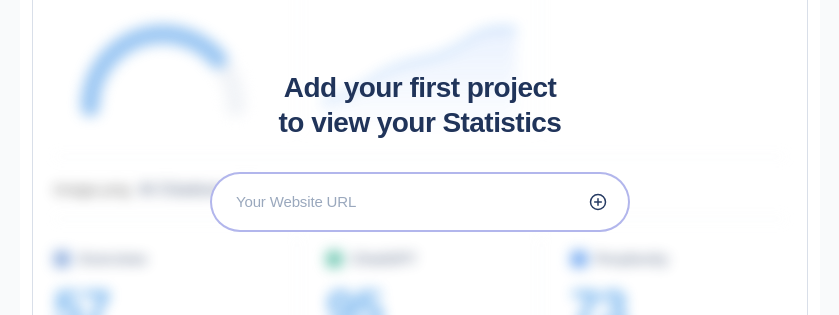
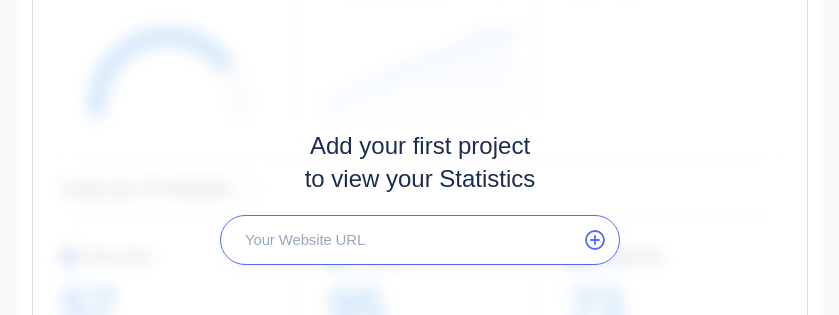
Before and after one commit to sakib-xrz/demo-task, a Next.js app: page / in a window 1280 px wide. Shown: the part 346-661 px from the top of the page, without its empty margins (220-1059 px from the left). Built offline with nearby package versions, Linux system fonts and the light colour scheme; no server answers.

Commit message:
refactor: redesign project creation UI and update state management for the add project flow

```diff
--- a/src/components/projects/ProjectsDashboard.tsx
+++ b/src/components/projects/ProjectsDashboard.tsx
@@ -86,12 +86,12 @@ function IconPlusCircle({ className }: { className?: string }) {
         cx="12"
         cy="12"
         r="9"
-        className="stroke-[#263B63]"
+        className="stroke-current"
         strokeWidth="1.8"
       />
       <path
         d="M12 8v8M8 12h8"
-        className="stroke-[#263B63]"
+        className="stroke-current"
         strokeWidth="1.8"
         strokeLinecap="round"
       />
@@ -145,8 +145,8 @@ function TabPlaceholderIcon({ seed }: { seed: string }) {
 
 function BlurredDashboardMock() {
   return (
-    <div className="pointer-events-none absolute inset-0 overflow-hidden rounded-2xl">
-      <div className="absolute inset-0 scale-[1.02] px-7 pt-6 blur-[6px] opacity-60">
+    <div className="pointer-events-none select-none overflow-hidden rounded-b-2xl sm:rounded-b-3xl">
+      <div className="px-7 pt-6 blur-[8px] opacity-25">
         {/* Top row: DR, Organic Traffic, Keywords */}
         <div className="grid grid-cols-3 gap-0 border-b border-[#e7ebf1] pb-6">
           {/* Domain Rating */}
@@ -583,6 +583,7 @@ export function ProjectsDashboard() {
       await createProject({ project: v }).unwrap();
       setUrlInput("");
       setUserProject(v);
+      setShowAddProject(false);
       toast.success("Project created successfully");
     } catch {
       toast.error("Failed to create project. Please try again.");
@@ -626,7 +627,8 @@ export function ProjectsDashboard() {
           )}
           {!projectsLoading &&
             projects.map((p, index) => {
-              const active = p.PROJECT === activeProject && !empty;
+              const active =
+                p.PROJECT === activeProject && !empty && !showAddProject;
 
               const iconNode = p.THUMBNAIL ? (
                 <span
@@ -649,7 +651,10 @@ export function ProjectsDashboard() {
                   >
                     <button
                       type="button"
-                      onClick={() => setUserProject(p.PROJECT)}
+                      onClick={() => {
+                        setUserProject(p.PROJECT);
+                        setShowAddProject(false);
+                      }}
                       className="flex items-center gap-2 rounded-full border-2 border-[#3E4FEA] bg-[#3E4FEA]/10 px-5 py-1.5 text-[14px] font-semibold text-[#3E4FEA] transition-all cursor-pointer"
                     >
                       {iconNode}
@@ -699,7 +704,10 @@ export function ProjectsDashboard() {
                 <button
                   key={p.PROJECT}
                   type="button"
-                  onClick={() => setUserProject(p.PROJECT)}
+                  onClick={() => {
+                    setUserProject(p.PROJECT);
+                    setShowAddProject(false);
+                  }}
                   className="z-10 mx-1 mb-1.5 inline-flex h-10.5 shrink-0 items-center gap-2 rounded-full bg-[#F5F8FA] px-5 text-[14px] font-medium text-[#2B456B] transition-colors hover:bg-[#e2e8f0] first:ml-0 cursor-pointer"
                 >
                   {iconNode}
@@ -741,77 +749,48 @@ export function ProjectsDashboard() {
             </button>
           )}
           {!empty && !projectsLoading && showAddProject && (
-            <div className="z-20 ml-1 mb-1.5 inline-flex h-10.5 shrink-0 items-center gap-2 rounded-full border-2 border-[#3f4acf] bg-white px-3">
-              <input
-                value={urlInput}
-                onChange={(e) => setUrlInput(e.target.value)}
-                onKeyDown={(e) => {
-                  if (e.key === "Enter")
-                    void submitUrl().then(() => setShowAddProject(false));
-                  if (e.key === "Escape") {
-                    setShowAddProject(false);
-                    setUrlInput("");
-                  }
-                }}
-                placeholder="Website URL"
-                autoFocus
-                className="min-w-0 w-45 border-0 bg-transparent text-[14px] font-medium tracking-[-0.01em] text-[#24395f] outline-none placeholder:text-[#9aa8bd]"
-              />
+            <div className="relative z-30 mx-1 shrink-0 rounded-t-[20px] border border-b-0 border-[#d9dfe9] bg-white p-1.5 ml-1 mr-4 sm:mr-0">
               <button
                 type="button"
-                onClick={() =>
-                  void submitUrl().then(() => setShowAddProject(false))
-                }
-                disabled={creating || !urlInput.trim()}
-                className="flex h-7 w-7 shrink-0 items-center justify-center rounded-full bg-[#3f4acf] text-white disabled:opacity-40"
-                aria-label="Add project"
+                onClick={() => setShowAddProject(false)}
+                className="flex items-center gap-2 rounded-full border border-[#5468ff] bg-white px-5 py-1.5 text-[14px] font-medium text-[#5468ff] transition-all cursor-pointer"
               >
+                <IconPlusCircle className="h-4.5 w-4.5" />
+                <span>Project</span>
+              </button>
               <svg
-                  width="12"
-                  height="12"
-                  viewBox="0 0 24 24"
+                className="absolute -left-4 w-4 h-4 bottom-0"
+                viewBox="0 0 16 16"
                 fill="none"
-                  aria-hidden
+                xmlns="http://www.w3.org/2000/svg"
               >
+                <path d="M16 0V16H0C8.83656 16 16 8.83656 16 0Z" fill="white" />
                 <path
-                    d="M12 5v14M5 12h14"
-                    stroke="currentColor"
-                    strokeWidth="2.5"
-                    strokeLinecap="round"
+                  d="M0 16C8.83656 16 16 8.83656 16 0"
+                  stroke="#d9dfe9"
+                  strokeWidth="1"
                 />
               </svg>
-              </button>
-              <button
-                type="button"
-                onClick={() => {
-                  setShowAddProject(false);
-                  setUrlInput("");
-                }}
-                className="flex h-7 w-7 shrink-0 items-center justify-center rounded-full text-[#9aa8bd] hover:text-[#24395f]"
-                aria-label="Cancel"
+              <svg
+                className="absolute -right-4 bottom-0 h-4 w-4"
+                viewBox="0 0 16 16"
+                fill="none"
+                xmlns="http://www.w3.org/2000/svg"
               >
-                <svg
-                  width="12"
-                  height="12"
-                  viewBox="0 0 24 24"
-                  fill="none"
-                  aria-hidden
-                >
+                <path d="M0 0V16H16C7.16344 16 0 8.83656 0 0Z" fill="white" />
                 <path
-                    d="M6 6l12 12M6 18L18 6"
-                    stroke="currentColor"
-                    strokeWidth="2.5"
-                    strokeLinecap="round"
+                  d="M16 16C7.16344 16 0 8.83656 0 0"
+                  stroke="#d9dfe9"
+                  strokeWidth="1"
                 />
               </svg>
-              </button>
             </div>
           )}
         </div>
 
         {/* Main card */}
         <div className="relative overflow-hidden rounded-2xl border border-[#d9dfe9] bg-white sm:rounded-3xl">
-          {empty ? (
+          {empty || showAddProject ? (
             <>
               <div className="relative z-20 flex items-center gap-2 border-b border-[#e7ebf1] px-7 py-5">
                 <h2 className="text-[16px] font-semibold tracking-[-0.02em] text-[#24395f]">
@@ -819,33 +798,38 @@ export function ProjectsDashboard() {
                 </h2>
                 <InfoIcon className="size-3.5! text-[#ABABAB]!" />
               </div>
-              <div className="relative min-h-130">
+              <div className="relative">
                 <BlurredDashboardMock />
-                <div className="relative z-10 flex min-h-130 flex-col items-center justify-center px-6 py-16">
-                  <p className="max-w-105 text-center text-[28px] font-semibold leading-tight tracking-[-0.02em] text-[#20345a]">
+                <div className="absolute inset-0 z-10 flex flex-col items-center justify-center px-6">
+                  <p className="text-[#1c2e4f] text-[18px] sm:text-[24px] font-medium text-center leading-snug">
                     Add your first project
                     <br />
                     to view your Statistics
                   </p>
-                  <div className="mt-8 w-full max-w-105">
-                    <div className="flex items-center gap-2 rounded-full border-2 border-[#3f4acf]/40 bg-white py-2.5 pl-6 pr-3">
+                  <div className="mt-5 w-full max-w-[400px]">
+                    <div className="flex items-center gap-2 rounded-[30px] border border-[#5468ff] bg-white py-3 pl-6 pr-3 shadow-[0_4px_20px_-4px_rgba(84,104,255,0.06)] focus-within:ring-1 focus-within:ring-[#5468ff] transition-shadow">
                       <input
                         value={urlInput}
                         onChange={(e) => setUrlInput(e.target.value)}
                         onKeyDown={(e) => {
                           if (e.key === "Enter") void submitUrl();
+                          if (e.key === "Escape" && showAddProject) {
+                            setShowAddProject(false);
+                            setUrlInput("");
+                          }
                         }}
+                        autoFocus={showAddProject}
                         placeholder="Your Website URL"
-                        className="min-w-0 flex-1 border-0 bg-transparent text-[15px] font-medium tracking-[-0.01em] text-[#24395f] outline-none placeholder:text-[#9aa8bd]"
+                        className="min-w-0 flex-1 border-0 bg-transparent text-[15px] font-medium tracking-[-0.01em] text-[#1c2e4f] outline-none placeholder:text-[#9aa8be]"
                       />
                       <button
                         type="button"
                         onClick={() => void submitUrl()}
                         disabled={creating}
-                        className="flex h-9 w-9 shrink-0 items-center justify-center rounded-full text-[#24395f] disabled:opacity-50"
+                        className="flex shrink-0 items-center justify-center text-[#5468ff] transition-opacity disabled:opacity-50"
                         aria-label="Add project"
                       >
-                        <IconPlusCircle />
+                        <IconPlusCircle className="h-6 w-6" />
                       </button>
                     </div>
                   </div>
```
Lines whose indentation alone changed are shown as unchanged.
